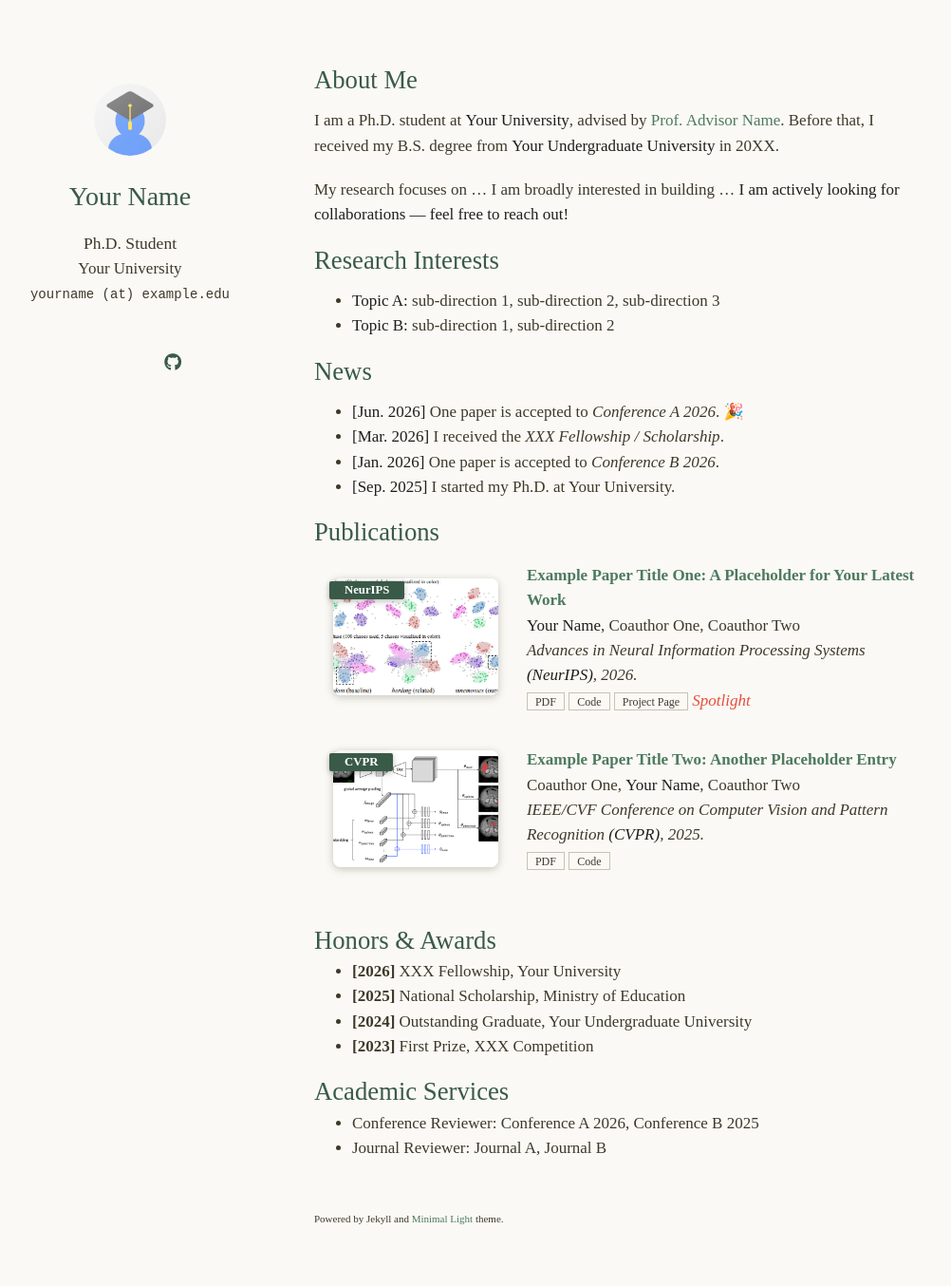
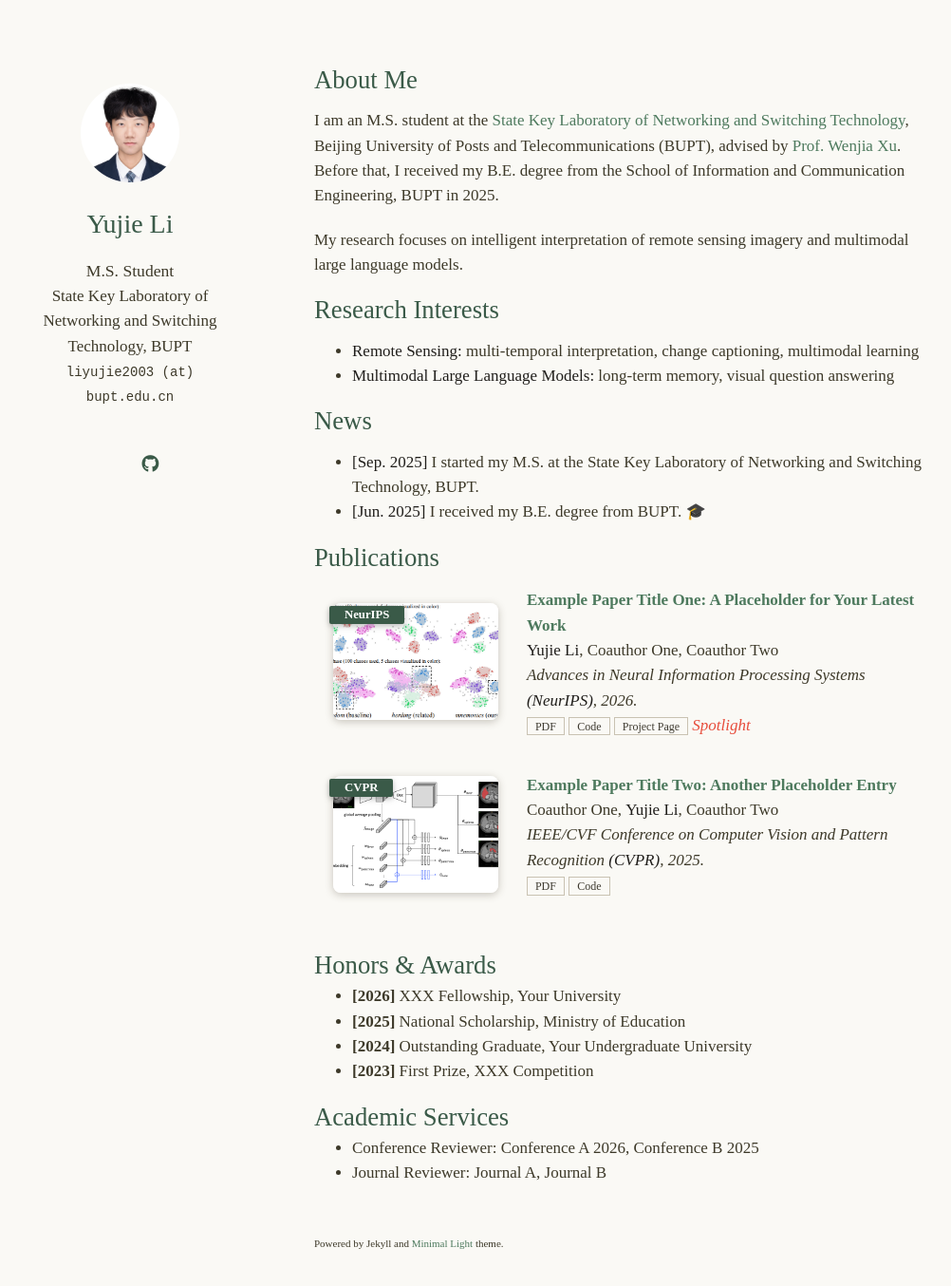
Before and after one commit to Davidup1/Davidup1.github.io, a Jekyll site: the page built from index.md, in a window 1280 px wide and 1391 px high. Shown: the top 1354 px of the window at 95% size, without its empty margins (139-1141 px from the left). Built offline with Jekyll 4.4.1, drawn with Linux system fonts in a browser that asks for light colours; a style sheet for code colours, icons or effects is not loaded.

Commit message:
Fill in Yujie Li's personal information
- Name, position, affiliation (SKL of Networking and Switching Technology, BUPT)
- Email, Google Scholar, GitHub (Davidup1); CV link commented until provided
- About Me / Research Interests from provided bio; real News entries
- Processed profile photo into circular-crop-ready square avatar
- README deployment instructions target Davidup1.github.io

Co-Authored-By: Claude Fable 5 <noreply@anthropic.com>

```diff
--- a/_config.yml
+++ b/_config.yml
@@ -1,21 +1,20 @@
 # ===================== Basic Information =====================
-# TODO: 替换为你的真实信息
-title: Your Name
-position: Ph.D. Student
-affiliation: Your University
-affiliation_link: https://www.example.edu/
-email: yourname (at) example.edu
+title: Yujie Li
+position: M.S. Student
+affiliation: State Key Laboratory of Networking and Switching Technology, BUPT
+affiliation_link: https://www.bupt.edu.cn/
+email: liyujie2003 (at) bupt.edu.cn
 
 # ===================== SEO =====================
-keywords: Your Name, academic homepage, research
-description: Academic homepage of Your Name.
-# canonical: https://yourname.github.io/
+keywords: Yujie Li, BUPT, remote sensing, multimodal large language model, change captioning
+description: Academic homepage of Yujie Li, M.S. student at Beijing University of Posts and Telecommunications.
+canonical: https://davidup1.github.io/
 
 # ===================== Links =====================
 # 不需要的项可以直接删掉对应行
-google_scholar: https://scholar.google.com/
-cv_link: assets/files/curriculum_vitae.pdf
-github_link: https://github.com/
+google_scholar: https://scholar.google.com/citations?user=gAfFuhsAAAAJ
+# cv_link: assets/files/curriculum_vitae.pdf   # 有 CV 后放到 assets/files/ 并取消注释
+github_link: https://github.com/Davidup1
 # linkedin: https://www.linkedin.com/
 # twitter: https://twitter.com/
 
--- a/_data/publications.yml
+++ b/_data/publications.yml
@@ -14,7 +14,7 @@
 main:
 
   - title: "Example Paper Title One: A Placeholder for Your Latest Work"
-    authors: <strong>Your Name</strong>, Coauthor One, Coauthor Two
+    authors: <strong>Yujie Li</strong>, Coauthor One, Coauthor Two
     conference_short: NeurIPS
     conference: Advances in Neural Information Processing Systems <strong>(NeurIPS)</strong>, 2026.
     pdf: https://arxiv.org/
@@ -24,7 +24,7 @@ main:
     notes: Spotlight
 
   - title: "Example Paper Title Two: Another Placeholder Entry"
-    authors: Coauthor One, <strong>Your Name</strong>, Coauthor Two
+    authors: Coauthor One, <strong>Yujie Li</strong>, Coauthor Two
     conference_short: CVPR
     conference: IEEE/CVF Conference on Computer Vision and Pattern Recognition <strong>(CVPR)</strong>, 2025.
     pdf: https://arxiv.org/
--- a/index.md
+++ b/index.md
@@ -4,24 +4,20 @@ layout: homepage
 
 ## About Me
 
-<!-- TODO: 替换为你的个人简介 -->
-I am a Ph.D. student at **Your University**, advised by [Prof. Advisor Name](https://www.example.edu/). Before that, I received my B.S. degree from **Your Undergraduate University** in 20XX.
+I am an M.S. student at the [State Key Laboratory of Networking and Switching Technology](https://sklnst.bupt.edu.cn/), Beijing University of Posts and Telecommunications (BUPT), advised by [Prof. Wenjia Xu](http://wenjia.ruantang.top/). Before that, I received my B.E. degree from the School of Information and Communication Engineering, BUPT in 2025.
 
-My research focuses on ... I am broadly interested in building ... **I am actively looking for collaborations — feel free to reach out!**
+My research focuses on intelligent interpretation of remote sensing imagery and multimodal large language models.
 
 ## Research Interests
 
-<!-- TODO: 替换为你的研究方向 -->
-- **Topic A:** sub-direction 1, sub-direction 2, sub-direction 3
-- **Topic B:** sub-direction 1, sub-direction 2
+- **Remote Sensing:** multi-temporal interpretation, change captioning, multimodal learning
+- **Multimodal Large Language Models:** long-term memory, visual question answering
 
 ## News
 
-<!-- TODO: 按时间倒序列出你的最新动态 -->
-- **[Jun. 2026]** One paper is accepted to *Conference A 2026*. 🎉
-- **[Mar. 2026]** I received the *XXX Fellowship / Scholarship*.
-- **[Jan. 2026]** One paper is accepted to *Conference B 2026*.
-- **[Sep. 2025]** I started my Ph.D. at Your University.
+<!-- TODO: 后续补充更多动态,按时间倒序 -->
+- **[Sep. 2025]** I started my M.S. at the State Key Laboratory of Networking and Switching Technology, BUPT.
+- **[Jun. 2025]** I received my B.E. degree from BUPT. 🎓
 
 {% include_relative _includes/publications.md %}
 
```
Also changed, not shown: papers/example-paper/index.html (+4 -4 lines), README.md, assets/img/avatar.png.
